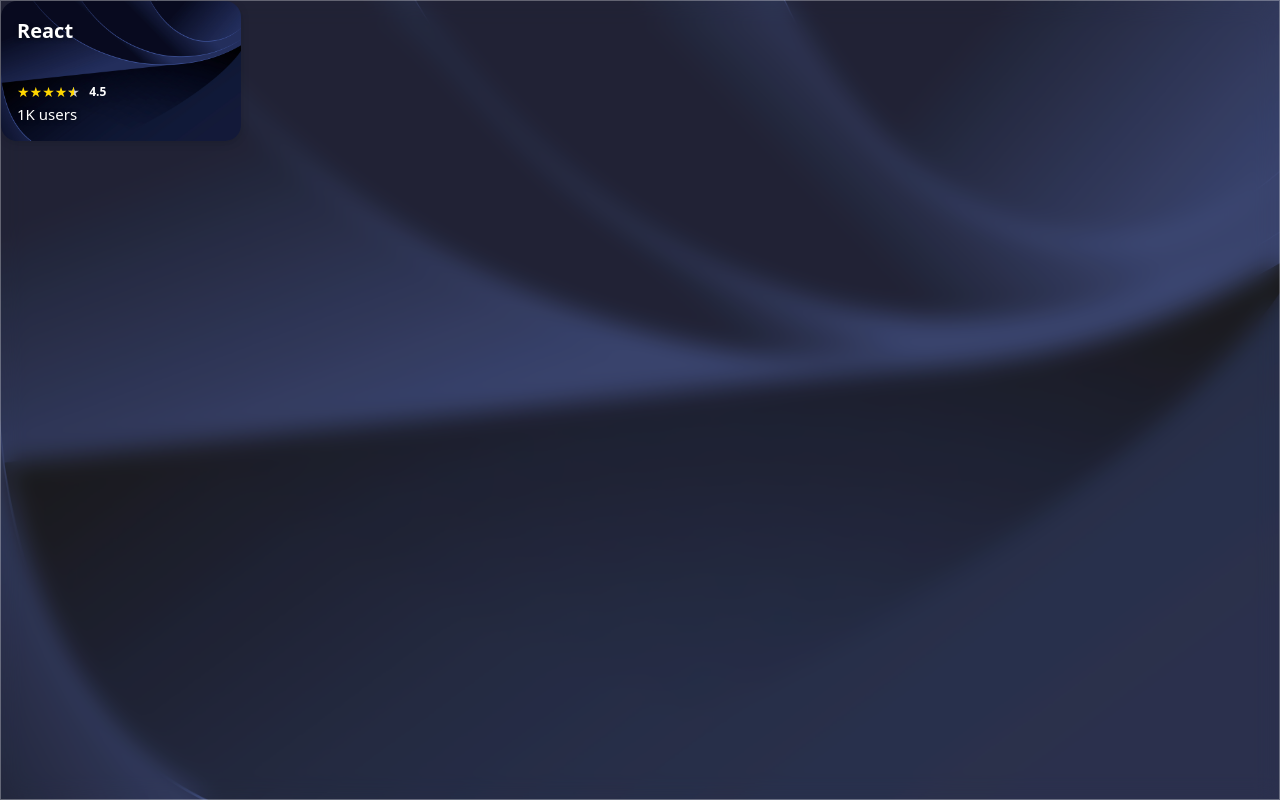
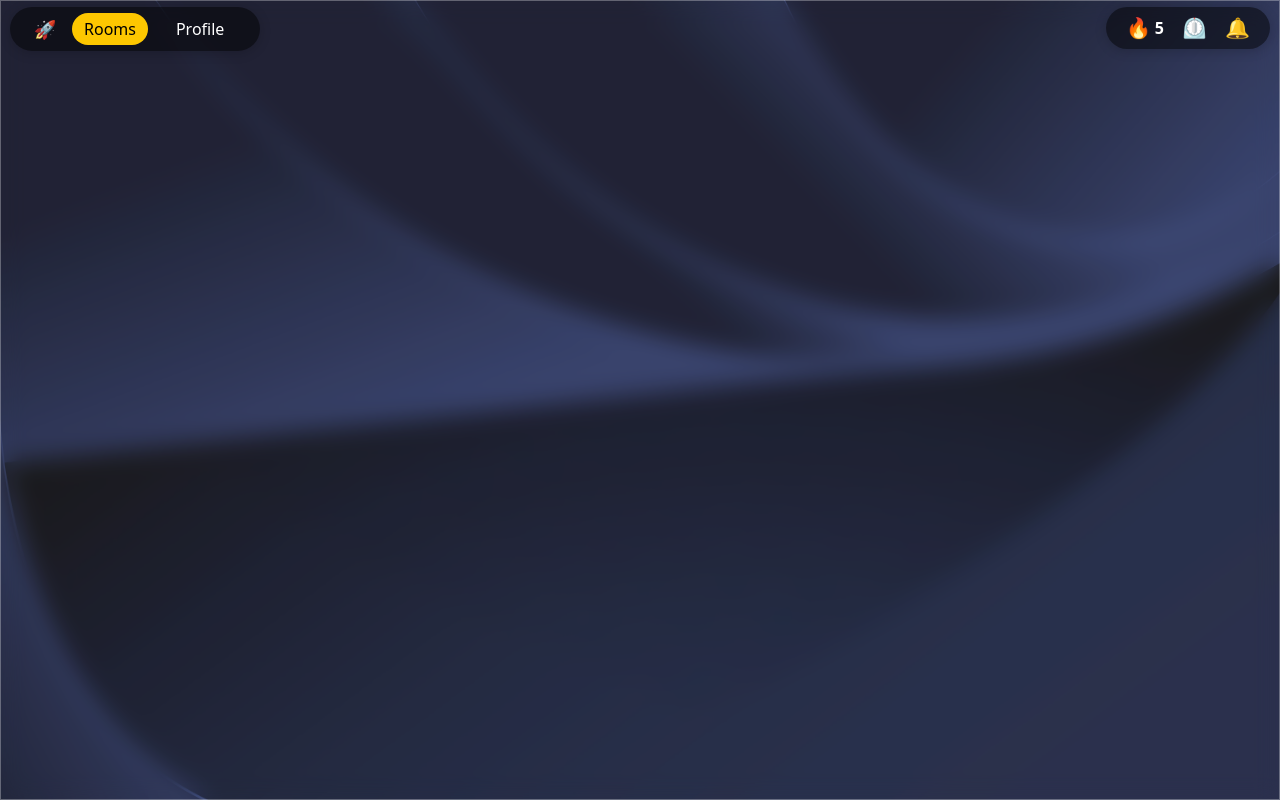
Before and after one commit to SudoShan/code-campus, a React (Vite) app in the folder client/: page /rooms in a window 1280 px wide. Built offline with nearby package versions, Linux system fonts and the light colour scheme.

Commit message:
Add NavBar and Layout

```diff
--- /dev/null
+++ b/client/src/components/MainNavBar.tsx
@@ -0,0 +1,97 @@
+import React from "react";
+import { Link, useLocation } from "react-router-dom";
+
+const navLinks = [
+  { name: "Rooms", to: "/rooms" },
+  { name: "Profile", to: "/profile" }
+];
+
+const MainNavBar: React.FC<{ streakCount?: number }> = ({ streakCount = 5 }) => {
+  const location = useLocation();
+
+  return (
+    <div
+      style={{
+        position: "fixed",
+        top: 7,
+        left: 0,
+        width: "100vw",
+        zIndex: 50,
+        pointerEvents: "none"
+      }}
+    >
+      <div
+        style={{
+          position: "relative",
+          width: "100%",
+          height: 0,
+        }}
+      >
+        {/* Left pill */}
+        <div
+          style={{
+            position: "absolute",
+            left: 10,
+            top: 0,
+            display: "flex",
+            alignItems: "center",
+            background: "rgba(0, 0, 0, 0.5)",
+            borderRadius: 9999,
+            padding: "6px 24px",
+            gap: 16,
+            pointerEvents: "auto",
+            boxShadow: "0 2px 12px rgba(0,0,0,0.18)"
+          }}
+        >
+          <span className="font-bold text-white text-lg select-none">🚀</span>
+          {navLinks.map(link => (
+            <Link
+              key={link.name}
+              to={link.to}
+              className={`px-3 py-1 rounded-full font-medium transition-colors ${
+                location.pathname.startsWith(link.to)
+                  ? "bg-yellow-400 text-black"
+                  : "text-white hover:bg-white/10"
+              }`}
+              style={{ textDecoration: "none" }}
+            >
+              {link.name}
+            </Link>
+          ))}
+        </div>
+        {/* Right pill */}
+        <div
+          style={{
+            position: "absolute",
+            right: 10,
+            top: 0,
+            display: "flex",
+            alignItems: "center",
+            background: "rgba(0, 0, 0, 0.5)",
+            borderRadius: 9999,
+            padding: "6px 20px",
+            gap: 18,
+            pointerEvents: "auto",
+            boxShadow: "0 2px 12px rgba(0,0,0,0.18)"
+          }}
+        >
+          {/* Fire emoji and streak count */}
+          <span className="flex items-center text-white font-semibold select-none">
+            <span style={{ fontSize: 20, marginRight: 4 }}>🔥</span>
+            <span>{streakCount}</span>
+          </span>
+          {/* Timer icon as link */}
+          <Link to="/timer" className="text-white hover:text-yellow-400 transition" style={{ fontSize: 20 }}>
+            <span role="img" aria-label="timer">⏲️</span>
+          </Link>
+          {/* Bell icon */}
+          <span className="text-white" style={{ fontSize: 20 }}>
+            <span role="img" aria-label="notifications">🔔</span>
+          </span>
+        </div>
+      </div>
+    </div>
+  );
+};
+
+export default MainNavBar;
--- a/client/src/pages/LoginPage.tsx
+++ b/client/src/pages/LoginPage.tsx
@@ -1,5 +1,5 @@
 import React, { useState, useEffect } from 'react';
-import { Link } from 'react-router-dom';
+import { Link, useNavigate } from 'react-router-dom';
 import Footer from '../components/Footer';
 
 const LoginPage: React.FC = () => {
@@ -10,6 +10,8 @@ const LoginPage: React.FC = () => {
   const [password, setPassword] = useState('');
   const [passwordErrorMsg, setPasswordErrorMsg] = useState('');
   const [passwordShake, setPasswordShake] = useState(false);
+
+  const navigate = useNavigate();
 
   const validateEmail = (email: string): string => {
     if (!email) return 'Email is mandatory';
@@ -31,7 +33,7 @@ const LoginPage: React.FC = () => {
     setPasswordShake(!!pwdErr);
 
     if (!emailErr && !pwdErr) {
-      alert('Login successful!');
+      navigate('/rooms'); // Redirect to rooms page on successful login
     }
   };
 
--- a/client/src/pages/RoomsPage.tsx
+++ b/client/src/pages/RoomsPage.tsx
@@ -1,6 +1,6 @@
 import type React from 'react';
 import bgImage from '../assets/bg.png';
-import PopularCard from '../components/PopularCard';
+import MainNavBar from '../components/MainNavBar';
 
 export default function RoomsPage() {
   return (
@@ -14,6 +14,7 @@ export default function RoomsPage() {
       }}
       className="flex items-center justify-center"
     >
+      <MainNavBar />
       <div
         className="backdrop-blur-md bg-white/10 border border-white/30 shadow-lg text-white text-sm space-y-4"
         style={{
@@ -26,7 +27,7 @@ export default function RoomsPage() {
           position: "relative",
         }}
       >
-        <PopularCard backgroundImage={bgImage} PopularCard="React" userCount={1000} rating={4.5} />
+
       </div>
     </div>
   );
--- a/client/src/router/AppRouter.tsx
+++ b/client/src/router/AppRouter.tsx
@@ -11,7 +11,7 @@ const AppRouter = () => {
     <Router>
       <Routes>
         <Route path="/" element={<LandingPage  />} />
-        <Route path="/Login" element={<LoginPage  />} />
+        <Route path="/login" element={<LoginPage  />} />
         <Route path="/signup" element={<SignUpPage />} />
         <Route path="/rooms" element={<RoomsPage />} />
         {/* Redirect any unknown routes to Home */}
```
Also changed, not shown: client/src/layouts/MainLayout.tsx (added).
